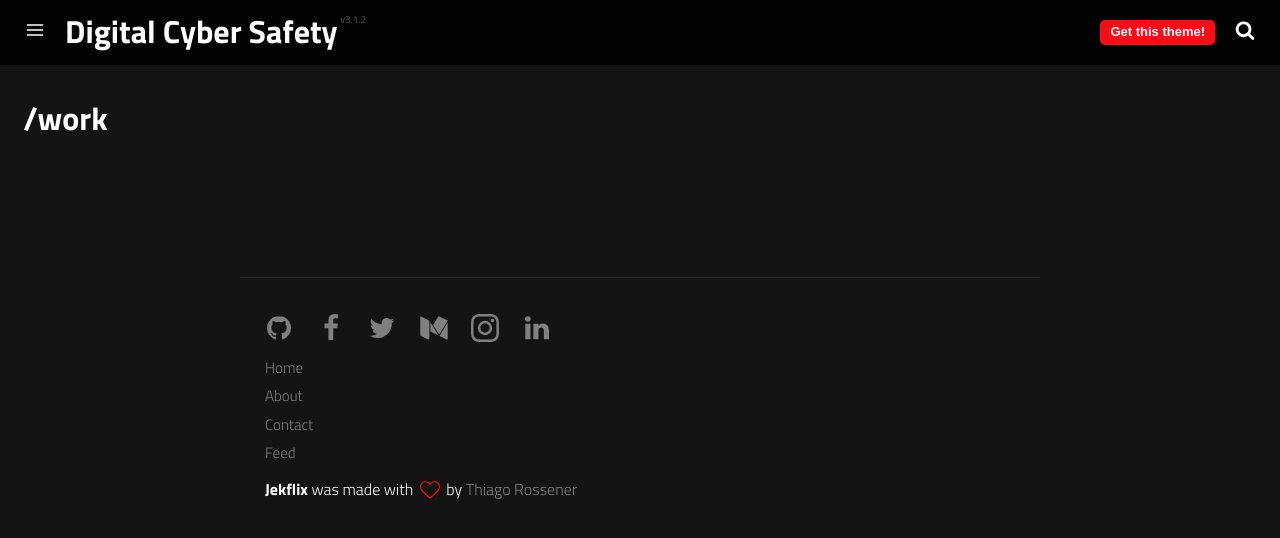
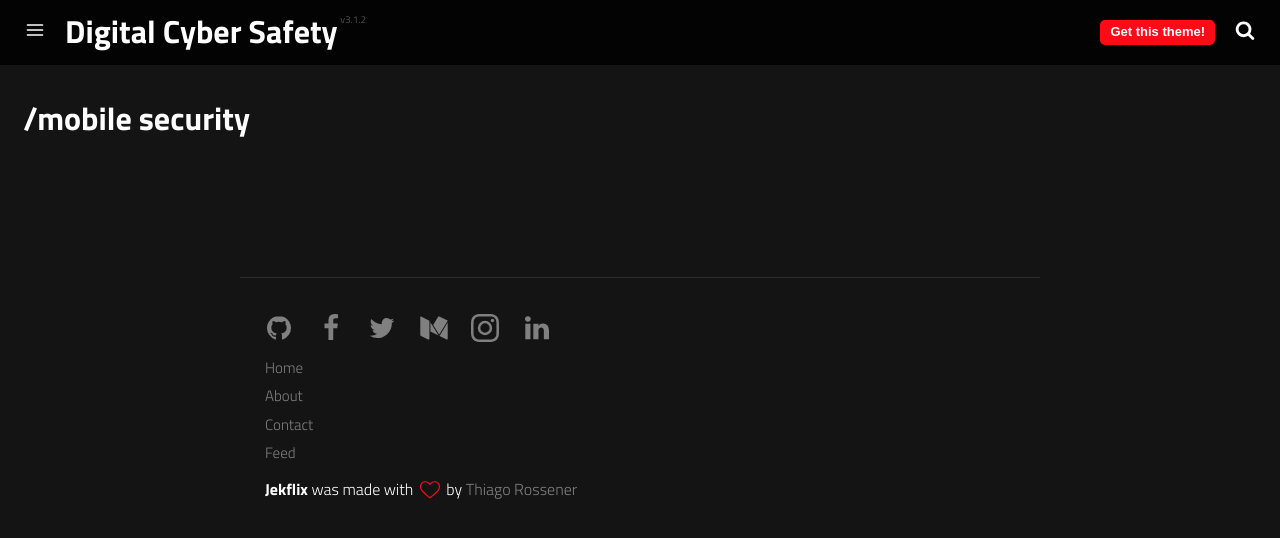
Before and after one commit to DigitalCyberSafety/DigitalCyberSafety.github.io, a Jekyll site: the page built from category/work.md, in a window 1280 px wide. Shown: the top 538 px of the page. Built offline with Jekyll 4.4.1, drawn with Linux system fonts in a browser that asks for light colours; a script that is not in the unit is left out; part of the change alters nothing that is shown.

Commit message:
Update Categories “work”

```diff
--- a/category/work.md
+++ b/category/work.md
@@ -1,6 +1,7 @@
 ---
 layout: category
-title: Work
+title: Mobile security
 slug: work
-description: A category for work related posts.
+description: Best practices for securing your mobile devices and protecting your
+  personal and professional data while on the go.
 ---
```
